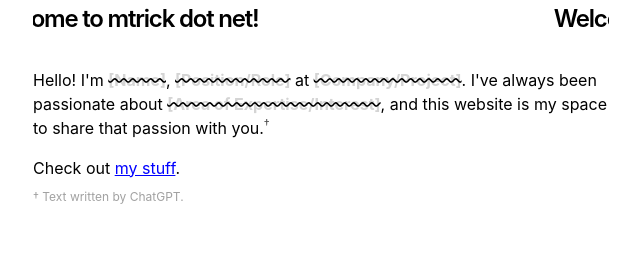
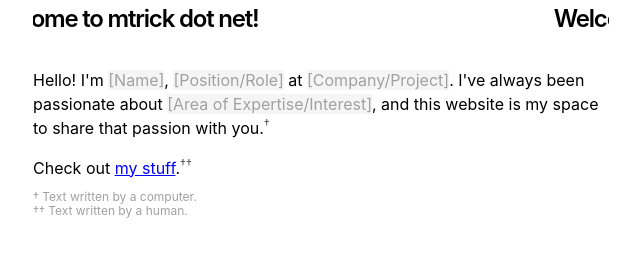
Before and after one commit to mtrickett/mtrick-dot-net, a Next.js app: page / in a window 1280 px wide. Shown: the part 302-570 px from the top of the page, without its empty margins (319-959 px from the left). Built offline with nearby package versions, Linux system fonts and the light colour scheme.

Commit message:
computer vs human

```diff
--- a/app/page.tsx
+++ b/app/page.tsx
@@ -27,26 +27,18 @@ export default function Page() {
       <div className="mt-10">
         <p>
           {`Hello! I'm `}
-          <span className="line-through decoration-wavy">
-            <span className="inline font-bold text-neutral-300">[Name]</span>
-          </span>
+          <span className="bg-neutral-100 text-neutral-400">[Name]</span>
           {`, `}
-          <span className="line-through decoration-wavy">
-            <span className="inline font-bold text-neutral-300">
-              [Position/Role]
-            </span>
+          <span className="bg-neutral-100 text-neutral-400">
+            [Position/Role]
           </span>
           {` at `}
-          <span className="line-through decoration-wavy">
-            <span className="inline font-bold text-neutral-300">
-              [Company/Project]
-            </span>
+          <span className="bg-neutral-100 text-neutral-400">
+            [Company/Project]
           </span>
           {`. I've always been passionate about `}
-          <span className="line-through decoration-wavy">
-            <span className="inline font-bold text-neutral-300">
-              [Area of Expertise/Interest]
-            </span>
+          <span className="bg-neutral-100 text-neutral-400">
+            [Area of Expertise/Interest]
           </span>
           {`, and this website is my space to share that passion with you.`}
           <sup className="text-neutral-600">†</sup>
@@ -56,14 +48,17 @@ export default function Page() {
           <Link className="text-[#0000ff] underline" href="/blog">
             my stuff
           </Link>
-          .
+          .<sup className="text-neutral-600">††</sup>
         </p>
         <sub className="text-neutral-400">
           † Text written by{" "}
           <a href="https://chatgpt.com/" target="_blank">
-            ChatGPT
+            a computer
           </a>
           .
+        </sub>{" "}
+        <sub className="block mt-1 text-neutral-400">
+          <a href="/about">†† Text written by a human.</a>
         </sub>
       </div>
     </section>
```
